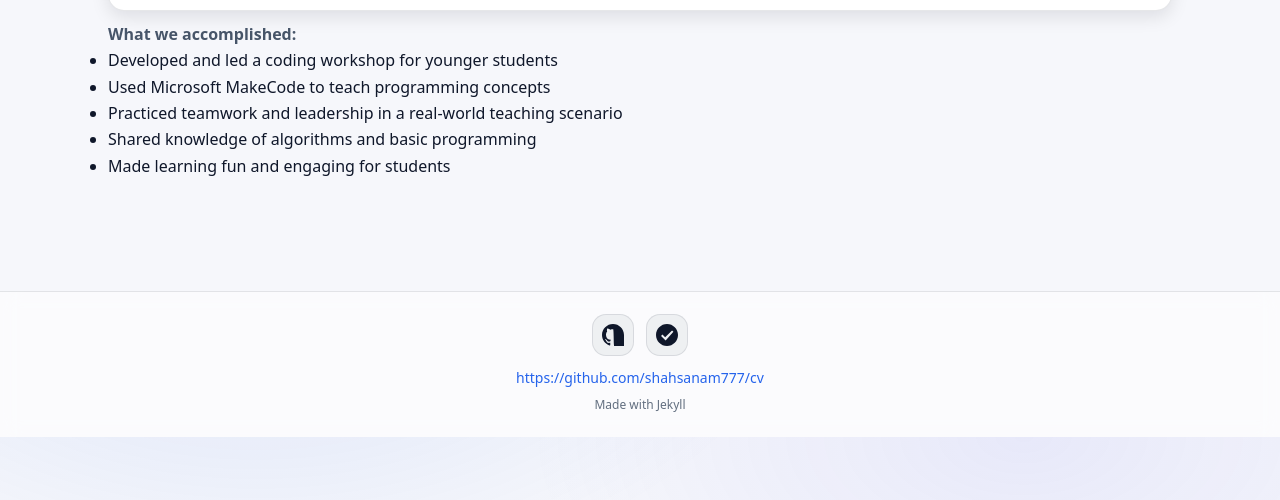
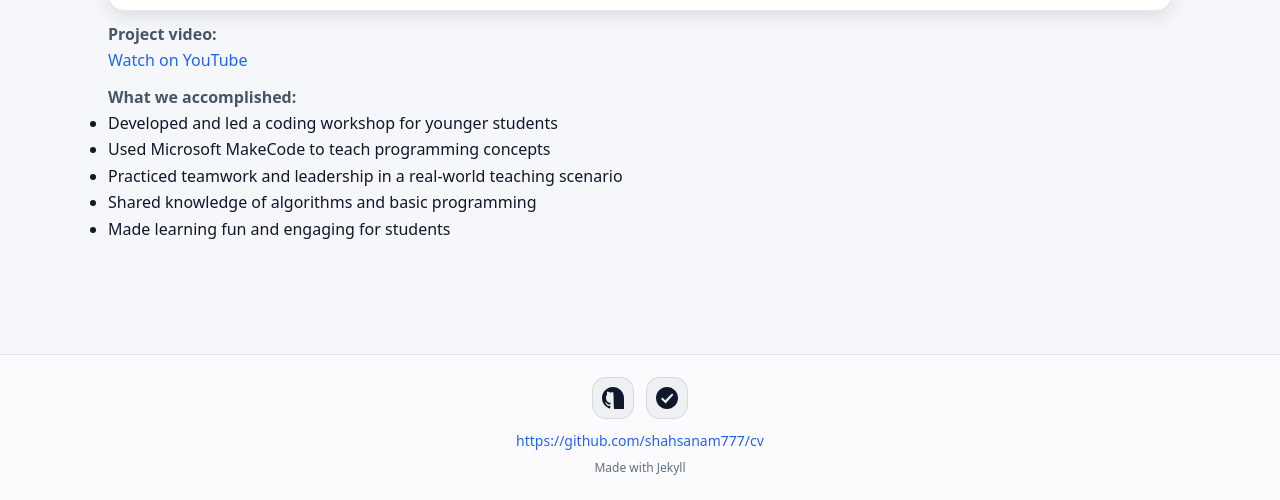
Before and after one commit to Shahsanam777/cv, a Jekyll site: the page built from projects.md, in a window 1280 px wide and 900 px high, scrolled down 629 px, cut to the strip 400-900 px from the top of the window. Built offline with Jekyll 4.4.1, drawn with Linux system fonts in a browser that asks for light colours; before the commit the page ends 1466 px from its top, so only the background shows below that.

Commit message:
Update projects.md

```diff
--- a/projects.md
+++ b/projects.md
@@ -35,6 +35,8 @@ These are course projects from my studies at SITE 1101. Each project helped me d
   description="For this project, my team and I developed our understanding of algorithms and shared our knowledge with our community. We worked in a team of 4 students and chose a team leader before we started. As part of the Hour of Code campaign, called Hour of AI in 2025, we visited School 238 to run our coding event. We prepared beforehand on how to teach in an engaging and beneficial way. We used Microsoft MakeCode and teaching materials to guide our session, which helped students learn basic programming concepts while having fun."
   image="https://code.org/_next/image?url=https%3A%2F%2Fcontentful-images.code.org%2F90t6bu6vlf76%2F5J3wtbuTqiktOFNLfgMaRY%2Fbd50c92d484a61b7b5b3e40da26b0b1e%2Fhourofai_actionblock_sm.jpg%3Ffm%3Davif&w=1920&q=75"
 %}
+**Project video:**
+[Watch on YouTube](https://youtu.be/oDNCXsyptSM)
 
 **What we accomplished:**
 - Developed and led a coding workshop for younger students
```
